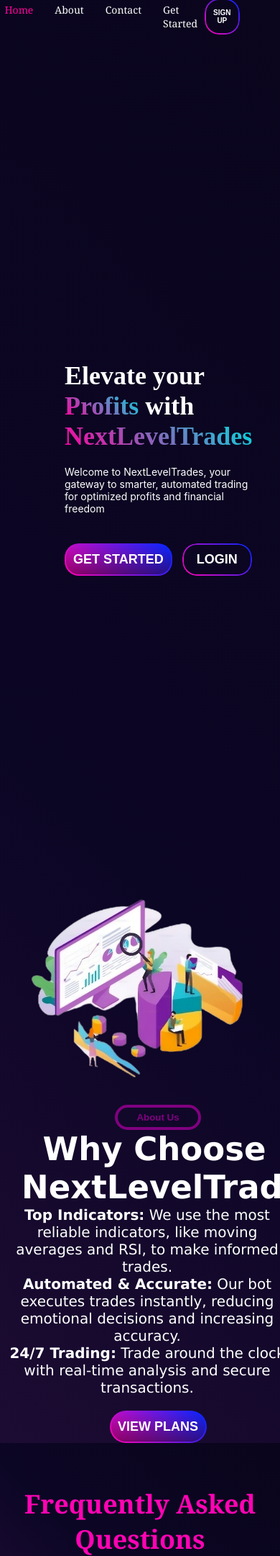
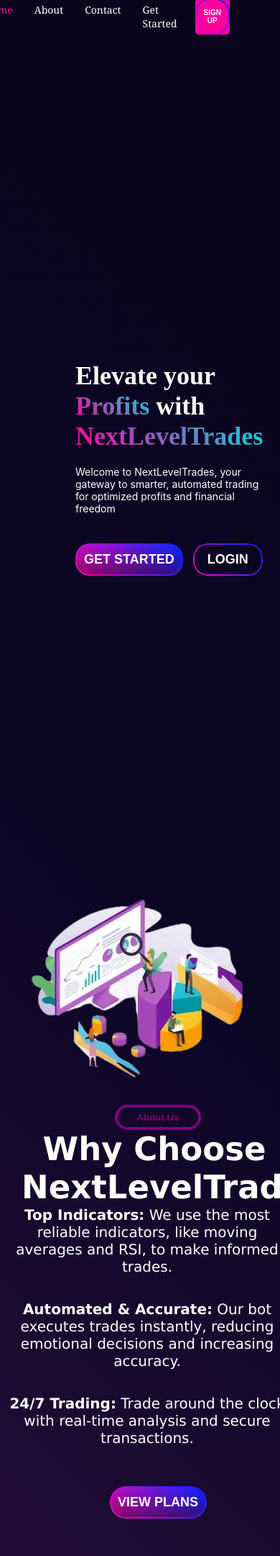
Before and after one commit to KaranYadav28/nextleveltrades-heroku, a Flask app: page / in a window 390 px wide. Shown: the top 2162 px of the page at 72% size. Run offline with Flask 3, Linux system fonts and the light colour scheme.

Commit message:
Update styles.css

```diff
--- a/static/styles.css
+++ b/static/styles.css
@@ -511,6 +511,8 @@ body {
     font-size: 14px;
     color: #bdbdbd;
 }
+/* Full Updated Responsive Code */
+
 /* Resetting margin and padding for all elements */
 * {
     margin: 0;
@@ -532,6 +534,36 @@ body {
     font-family: Georgia, serif;
 }
 
+/* Navbar styling */
+.navbar {
+    display: flex;
+    justify-content: flex-end; /* Pushes navbar content to the right */
+    align-items: center;
+    padding: 15px 30px;
+}
+
+.navbar-menu a {
+    font-size: 14px;
+    padding: 10px 20px;
+    gap: 10px;
+}
+
+/* Signup button styling */
+.navbar-signup {
+    padding: 5px 25px; /* Decrease height, increase width */
+    font-size: 12px;
+    margin-left: 15px;
+    background-color: #ff009d;
+    color: white;
+    border-radius: 5px;
+    cursor: pointer;
+    transition: background-color 0.3s ease;
+}
+
+.navbar-signup:hover {
+    background-color: #e60088;
+}
+
 /* Responsive layout adjustments */
 
 /* For screens up to 1200px */
@@ -547,17 +579,6 @@ body {
     }
     .welcome-right img {
         width: 400px;
-        height: auto;
-    }
-}
-
-/* For screens up to 1100px */
-@media (max-width: 1100px) {
-    .welcome-left h1 {
-        font-size: 75px;
-    }
-    .welcome-right img {
-        width: 350px;
         height: auto;
     }
 }
@@ -603,7 +624,7 @@ body {
 /* For screens up to 900px */
 @media (max-width: 900px) {
     .welcome-left {
-        margin-left: 50px;
+        margin-left: 30px; /* Shift towards left from center */
         max-width: 100%;
     }
     .welcome-left h1 {
@@ -618,6 +639,9 @@ body {
     }
     .welcome {
         height: 65vh;
+        display: flex;
+        justify-content: flex-start; /* Align content to the left */
+        align-items: center;
     }
 }
 
@@ -642,6 +666,7 @@ body {
     }
     .welcome {
         height: 60vh;
+        margin-left: 15px; /* Further shifting welcome section */
     }
     .Second-page {
         flex-direction: column;
@@ -659,7 +684,7 @@ body {
         margin-top: 20px;
     }
     .navbar-signup {
-        padding: 7px 18px;
+        padding: 7px 25px; /* Increase button width, decrease height */
         font-size: 14px;
     }
 }
@@ -674,7 +699,7 @@ body {
         gap: 10px;
     }
     .welcome-left {
-        margin-left: 50px;
+        margin-left: 20px;
         max-width: 100%;
     }
     .welcome-left h1 {
@@ -686,15 +711,14 @@ body {
     .welcome-right img {
         display: none;
     }
-    .navbar {
-        justify-content: center;
-    }
     .welcome {
         height: 55vh;
     }
-    .navbar-signup {
-        padding: 6px 16px;
-        font-size: 13px;
+    .Second-page {
+        height: 100vh; /* Increase height of second page */
+    }
+    .second-right p {
+        margin-bottom: 20px; /* Add spacing between points in about section */
     }
 }
 
@@ -704,11 +728,11 @@ body {
         gap: 10px;
     }
     .navbar-signup {
-        padding: 5px 14px;
+        padding: 5px 25px; /* Decrease height, increase width */
         font-size: 12px;
     }
     .welcome-left {
-        margin-left: 20px; /* Shift towards left from center */
+        margin-left: 20px;
         max-width: 100%;
         text-align: left;
     }
@@ -727,30 +751,11 @@ body {
         justify-content: flex-start;
         align-items: center;
     }
-    /* Get in Touch Section for mobile */
-    .get-in-touch {
-        width: 100%; /* Full width on mobile */
-        margin: 0;
-        padding: 30px 20px;
+    .Second-page {
+        height: 110vh; /* Further increase height */
     }
-    .get-in-touch h2 {
-        font-size: 32px;
-    }
-    .get-in-touch p {
-        font-size: 14px;
-    }
-    .get-in-touch .contact-form {
-        width: 100%;
-        padding: 0;
-    }
-    .get-in-touch .contact-form input,
-    .get-in-touch .contact-form textarea {
-        padding: 12px;
-        font-size: 14px;
-    }
-    .get-in-touch .contact-form button {
-        font-size: 16px;
-        padding: 12px;
+    .second-right p {
+        margin-bottom: 25px; /* Add larger spacing between points */
     }
 }
 
@@ -765,7 +770,7 @@ body {
         gap: 8px;
     }
     .navbar-signup {
-        padding: 5px 14px;
+        padding: 5px 20px;
         font-size: 11px;
     }
     .welcome-left h1 {
@@ -777,11 +782,11 @@ body {
     .welcome {
         height: 45vh;
     }
-    .get-in-touch h2 {
-        font-size: 28px;
+    .Second-page {
+        height: 120vh; /* Increase height of about section */
     }
-    .get-in-touch p {
-        font-size: 13px;
+    .second-right p {
+        margin-bottom: 30px; /* Add larger spacing between points */
     }
 }
 
@@ -808,15 +813,11 @@ body {
     .welcome {
         height: 45vh;
     }
-    .get-in-touch h2 {
-        font-size: 24px;
+    .Second-page {
+        height: 130vh; /* Final height adjustment for about section */
     }
-    .get-in-touch p {
-        font-size: 12px;
-    }
-    .get-in-touch .contact-form button {
-        font-size: 14px;
-        padding: 10px;
+    .second-right p {
+        margin-bottom: 35px; /* Add even more spacing between points */
     }
 }
 
```
